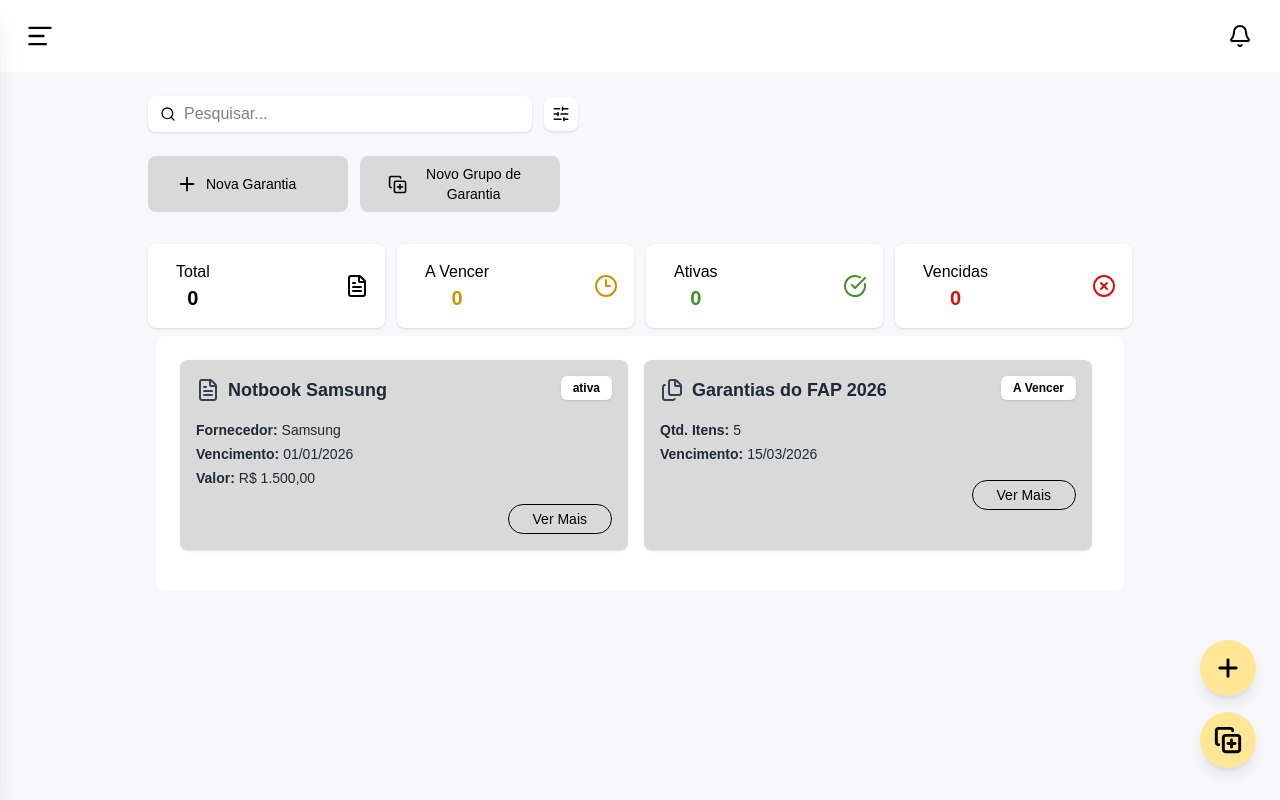
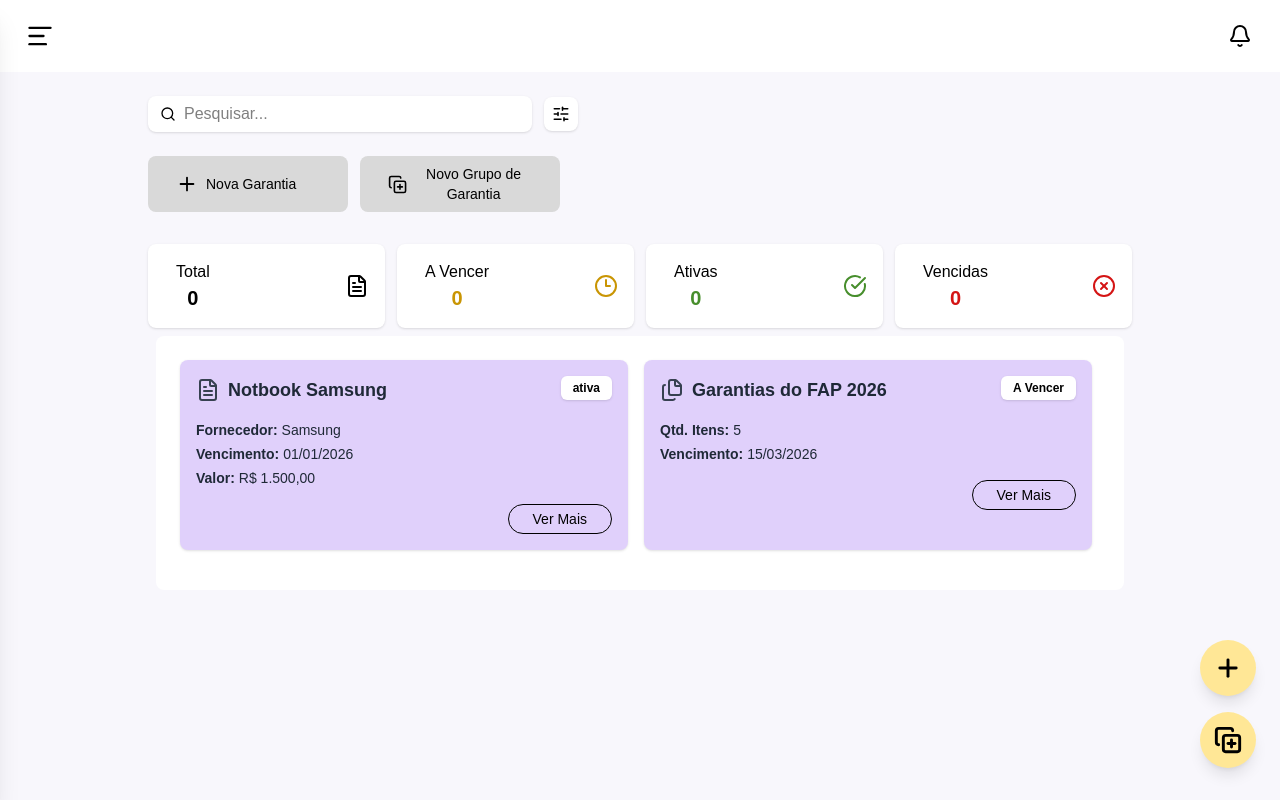
Before and after one commit to apontiacademy/gestaoGarantia-pe-bfd26re, a React (Vite) app in the folder Front-End/: page /home-demo in a window 1280 px wide. Built offline with nearby package versions, Linux system fonts and the light colour scheme; no server answers; a web font is replaced by a local one.

Commit message:
style: mudança na cor de fundo

```diff
--- a/Front-End/src/components/ui/WarrantyCard.tsx
+++ b/Front-End/src/components/ui/WarrantyCard.tsx
@@ -23,7 +23,7 @@ const WarrantyCard: React.FC<WarrantyCardProps> = ({
   const Icon = type === 'individual' ? FileText : Files;
 
   return (
-    <div className="bg-gray rounded-lg p-4 shadow-sm mb-4 w-full max-w-md">
+    <div className="bg-primary/20 rounded-lg p-4 shadow-sm mb-4 w-full max-w-md">
       {/* Header do Card */}
       <div className="flex justify-between items-start mb-4">
         <div className="flex items-center gap-2">
```
